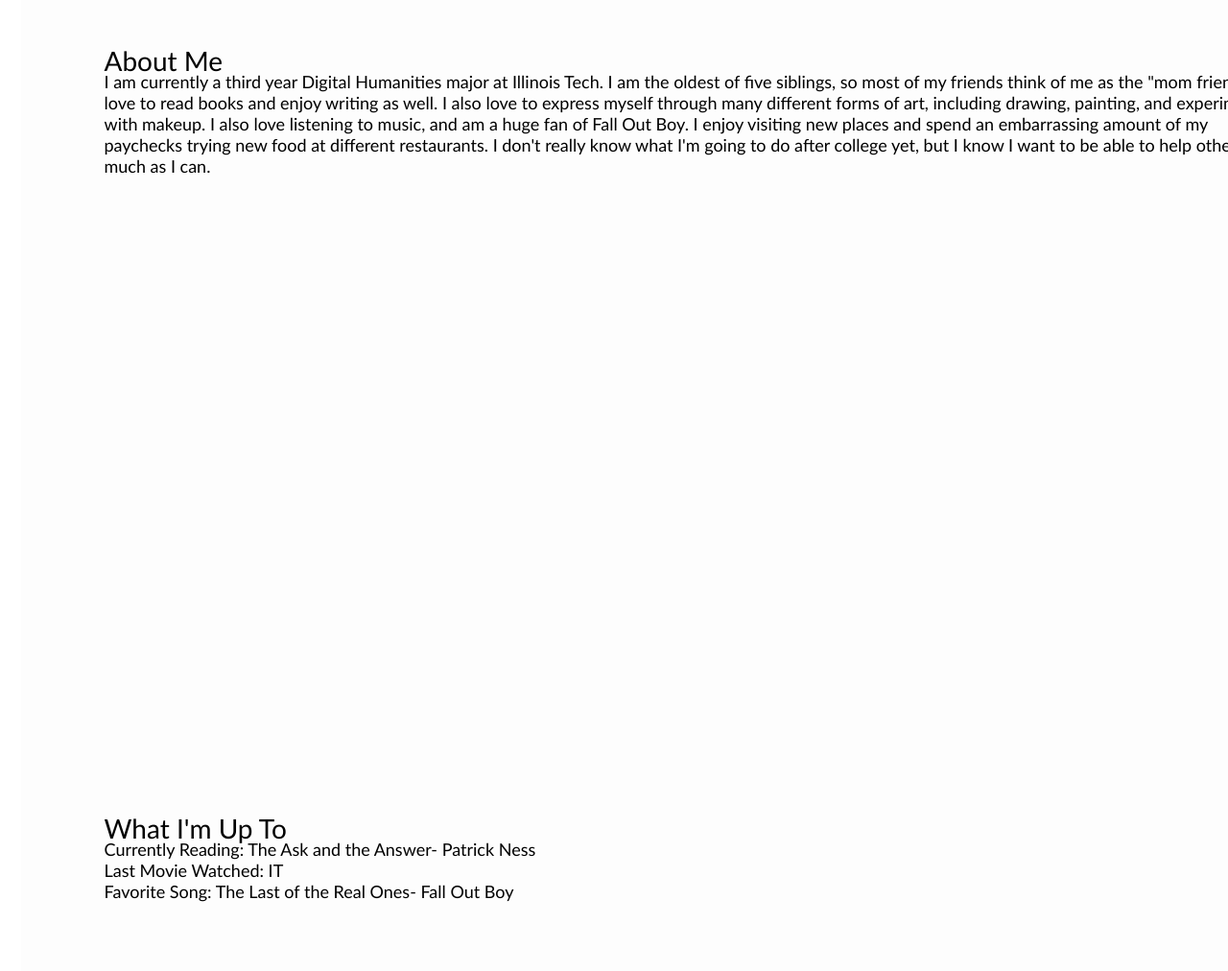
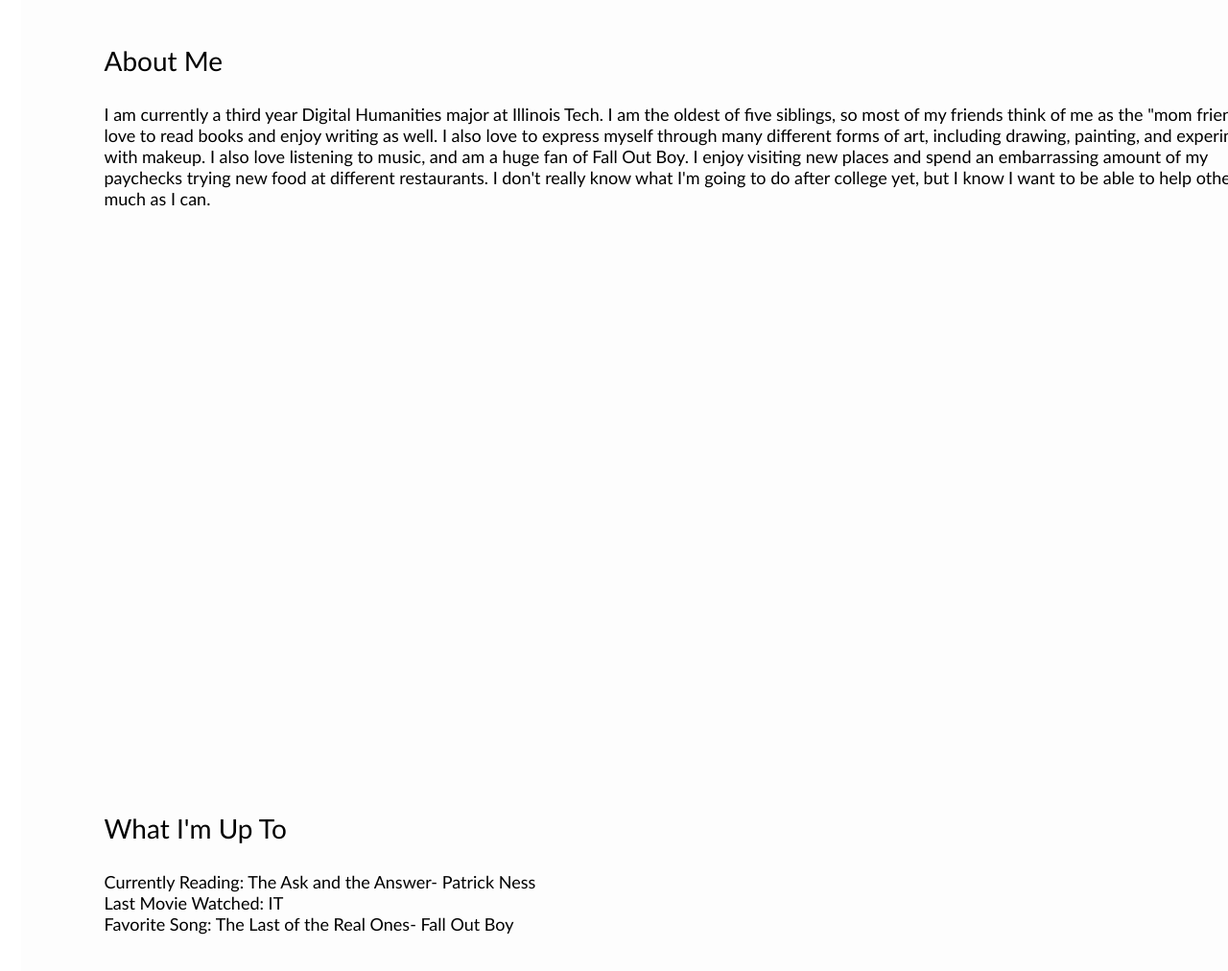
Before and after one commit to amnavore/one_page_site, a plain HTML site: page index.html in a window 1280 px wide. Shown: the part 792-1804 px from the top of the page at 96% size. Drawn offline with Linux system fonts and the light colour scheme.

Commit message:
Add bottom padding to headings

```diff
--- a/screen.css
+++ b/screen.css
@@ -67,6 +67,7 @@ h1 {
  font-size: 2.778em; /* 50.02 px/ 18px = 2.778 */;
  line-height: 1.319em; /* 66px / 50.02px = 1.319em; 3 gridlines (2) */
  text-align: left;
+ padding-bottom: 2.778em
 }
 
 h2 {
@@ -74,6 +75,7 @@ h2 {
  padding: 0px;
  text-align: left;
  font-size: 28px;
+ padding-bottom: 1.222222em;
 }
 
 h3 {
@@ -81,6 +83,7 @@ h3 {
  padding: 0px;
  text-align: left;
  font-size: 28px;
+ padding-bottom: 1.222222em;
 }
 
 img {
```
